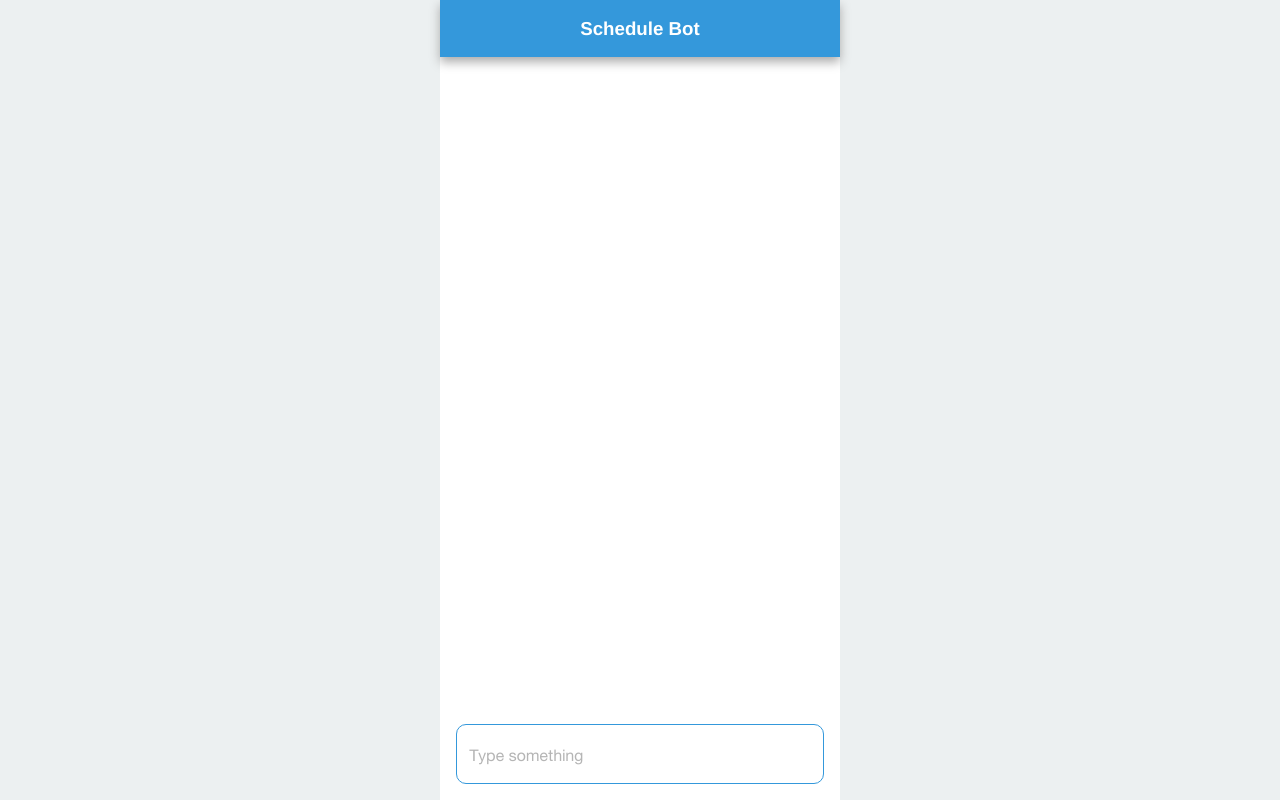
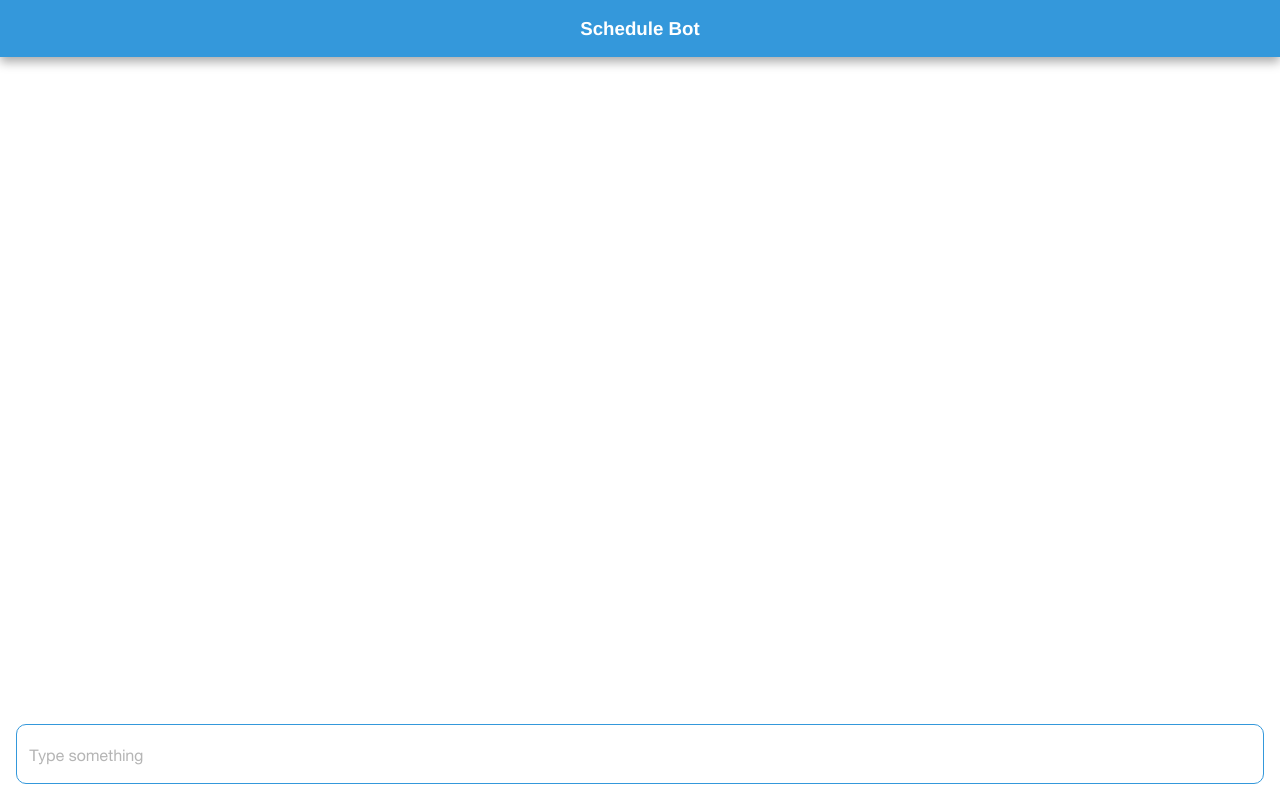
Before and after one commit to abudhrp/ibm-schedule-chat-bot, a website: page public/index.html in a window 1280 px wide. Drawn offline with Linux system fonts and the light colour scheme; no server answers; a web font is replaced by a local one.

Commit message:
Fixed chat position

```diff
--- a/public/css/app.css
+++ b/public/css/app.css
@@ -59,6 +59,9 @@ div {
 #contentParent {
   min-height: 100vh;
   background: #ecf0f1;
+  width: 100%;
+  position: fixed;
+  overflow: hidden;
 }
 
 .responsive-columns-wrapper {
@@ -82,13 +85,15 @@ div {
 }
 
 .chat-column {
+  position: fixed;
+  width: 100%;
   display: flex;
   flex-direction: column;
   height: 100%;
   padding: 0;
   margin: auto;
   text-align: left;
-  max-width: 25rem;
+  /* max-width: 25rem; */
   min-width: 9.375rem;
   background: white;
 }
```
